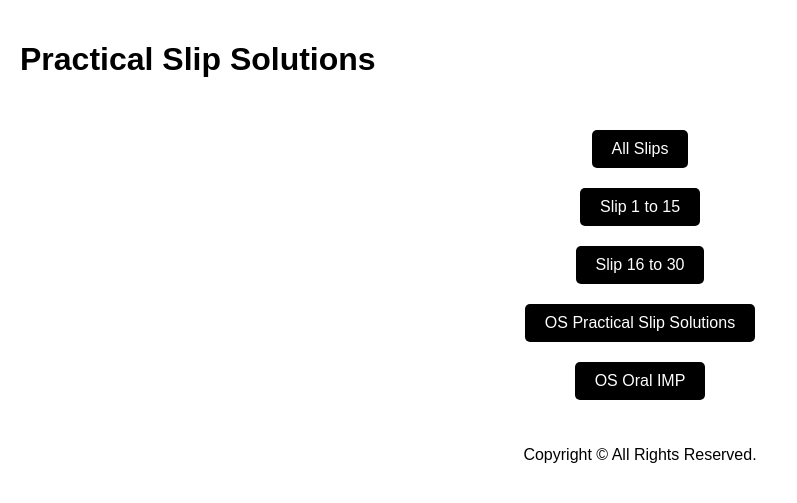
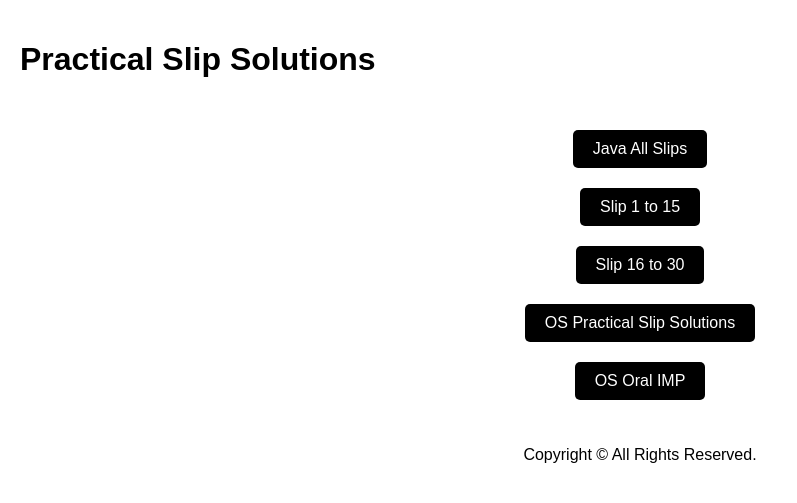
Before and after one commit to pratikjadhav185/practicalslips, a plain HTML site: page index.html in a window 1280 px wide. Shown: the whole page, without its empty margins (0-797 px from the left). Drawn offline with Linux system fonts and the light colour scheme.

Commit message:
Update index.html

```diff
--- a/index.html
+++ b/index.html
@@ -14,8 +14,8 @@
     <main>
 
         <button
-            id="pdf1" onclick="window.open('allslips.pdf')"  >
-           All Slips
+            id="pdf1" onclick="window.open('javaslips.pdf')"  >
+           Java All Slips
         </button>
 
 
```
